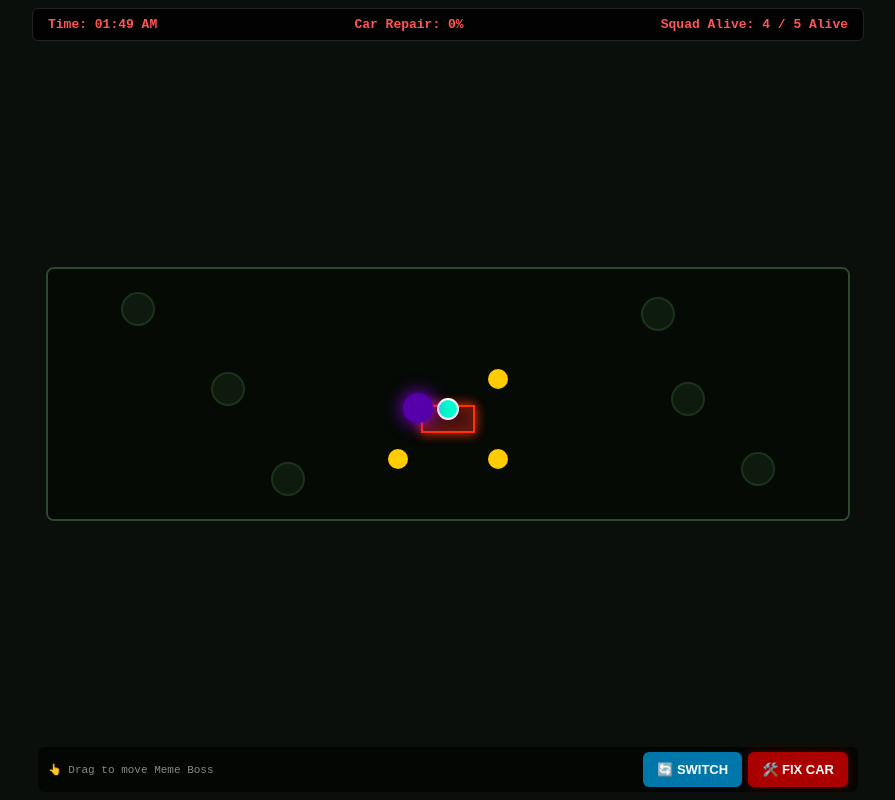
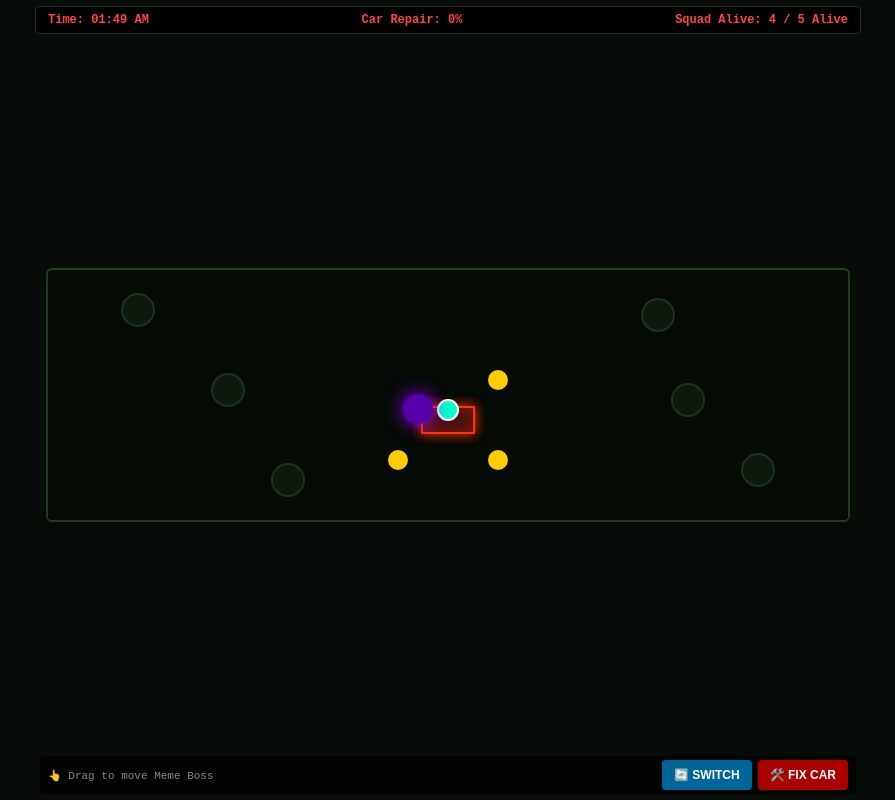
Before and after one commit to devilshark23111994-judo/SURVIVE_THE_DAWN, a plain HTML site: page index.html in a window 1280 px wide. Shown: the whole page, without its empty margins (192-1087 px from the left). Drawn offline with Linux system fonts and the light colour scheme.

Commit message:
Update styles for various UI components

```diff
--- a/style.css
+++ b/style.css
@@ -1,5 +1,5 @@
 body {
-    background-color: #050505;
+    background-color: #030503;
     color: #ffffff;
     font-family: 'Courier New', Courier, monospace;
     margin: 0;
@@ -15,13 +15,13 @@ body {
 #game-container {
     width: 100vw;
     height: 100vh;
-    background: #0b0f0b;
+    background: #080c08;
     display: flex;
     flex-direction: column;
     justify-content: space-between;
     align-items: center;
     box-sizing: border-box;
-    padding: 8px;
+    padding: 6px;
 }
 
 #ui-hud {
@@ -29,23 +29,23 @@ body {
     max-width: 800px;
     display: flex;
     justify-content: space-between;
-    background: rgba(0, 0, 0, 0.85);
-    padding: 8px 15px;
-    border-radius: 6px;
-    border: 1px solid #222;
-    font-size: 13px;
+    background: rgba(0, 0, 0, 0.9);
+    padding: 6px 12px;
+    border-radius: 4px;
+    border: 1px solid #1c2e1c;
+    font-size: 12px;
     font-weight: bold;
-    color: #ff5555;
+    color: #ff4444;
 }
 
 canvas {
-    background: #0d1a0d;
-    border: 2px solid #2d4a2d;
-    border-radius: 8px;
+    background: linear-gradient(to bottom, #0a140a, #040804);
+    border: 2px solid #1f3d1f;
+    border-radius: 6px;
     width: 100%;
     max-width: 800px;
     height: 250px;
-    box-shadow: inset 0 0 20px rgba(0, 0, 0, 0.8);
+    box-shadow: inset 0 0 25px rgba(0, 0, 0, 0.9);
 }
 
 #controls-bar {
@@ -54,19 +54,19 @@ canvas {
     display: flex;
     justify-content: space-between;
     align-items: center;
-    padding: 5px 10px;
-    background: rgba(0, 0, 0, 0.6);
-    border-radius: 6px;
+    padding: 4px 8px;
+    background: rgba(0, 0, 0, 0.7);
+    border-radius: 4px;
 }
 
 #switch-btn {
-    background: #0077aa;
+    background: #006699;
     color: white;
     border: none;
-    padding: 10px 14px;
-    font-size: 13px;
+    padding: 8px 12px;
+    font-size: 12px;
     font-weight: bold;
-    border-radius: 6px;
+    border-radius: 4px;
     cursor: pointer;
 }
 
@@ -74,12 +74,11 @@ canvas {
     background: #aa0000;
     color: white;
     border: none;
-    padding: 10px 14px;
-    font-size: 13px;
+    padding: 8px 12px;
+    font-size: 12px;
     font-weight: bold;
-    border-radius: 6px;
+    border-radius: 4px;
     cursor: pointer;
-    box-shadow: 0 0 10px rgba(170, 0, 0, 0.4);
 }
 
 #ending-screen {
@@ -88,13 +87,13 @@ canvas {
     left: 0;
     width: 100vw;
     height: 100vh;
-    background: rgba(0, 0, 0, 0.96);
+    background: rgba(0, 0, 0, 0.97);
     display: flex;
     flex-direction: column;
     justify-content: center;
     align-items: center;
     text-align: center;
-    padding: 20px;
+    padding: 15px;
     z-index: 100;
 }
 
@@ -104,14 +103,14 @@ canvas {
 
 #ending-title {
     color: #ff0033;
-    font-size: 28px;
-    margin-bottom: 12px;
-    text-shadow: 0 0 12px #ff0033;
+    font-size: 26px;
+    margin-bottom: 10px;
+    text-shadow: 0 0 10px #ff0033;
 }
 
 #ending-msg {
-    max-width: 480px;
-    font-size: 15px;
-    line-height: 1.5;
-    color: #ccc;
+    max-width: 450px;
+    font-size: 14px;
+    line-height: 1.4;
+    color: #bbb;
 }
```
